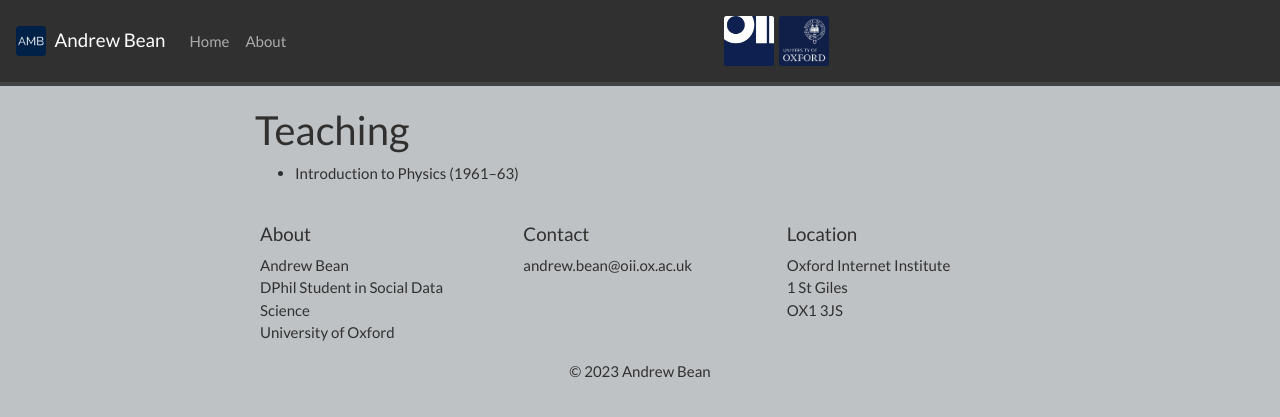
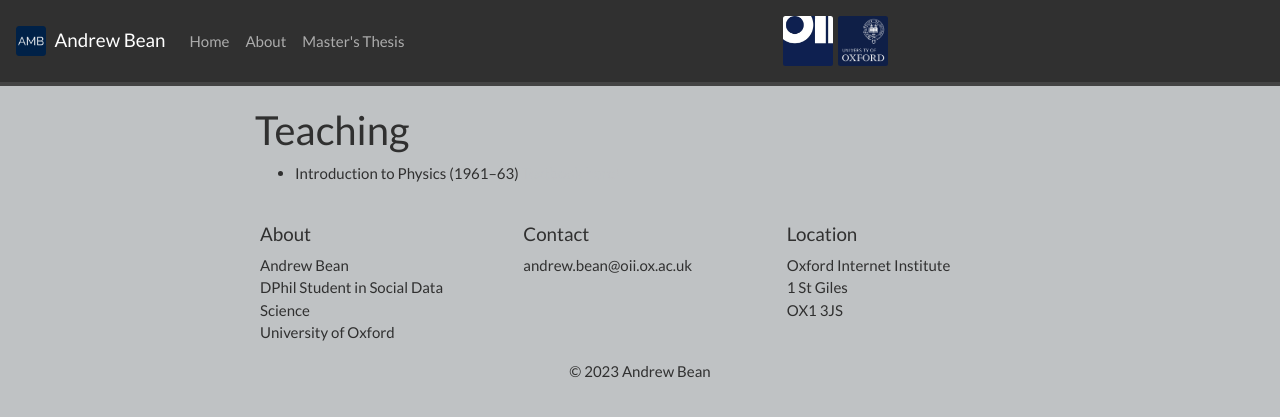
Before and after one commit to am-bean/old-website, a Jekyll site: the page built from _pages/teaching.md, in a window 1280 px wide. Shown: the top 417 px of the page. Built offline with Jekyll 4.4.1, drawn with Linux system fonts in a browser that asks for light colours; nearby versions of some CDN libraries; a style sheet for code colours, icons or effects is not loaded.

Commit message:
Update header.html

```diff
--- a/_includes/header.html
+++ b/_includes/header.html
@@ -23,6 +23,9 @@ height="0" width="0" style="display:none;visibility:hidden"></iframe></noscript>
             <a class="nav-link" href="{{ site.url }}{{ site.baseurl }}/{{page.name}}">{{page.name | capitalize }}</a>
            </li>
           {% endfor %}
+          <li class="nav-item">
+           <a class="nav-link" href="{{ site.url }}{{ site.baseurl }}/cv/thesis.pdf">Master's Thesis</a>
+          </li>
         </ul>
   </div>
   <div class="collapse navbar-collapse navbar-right">
```
